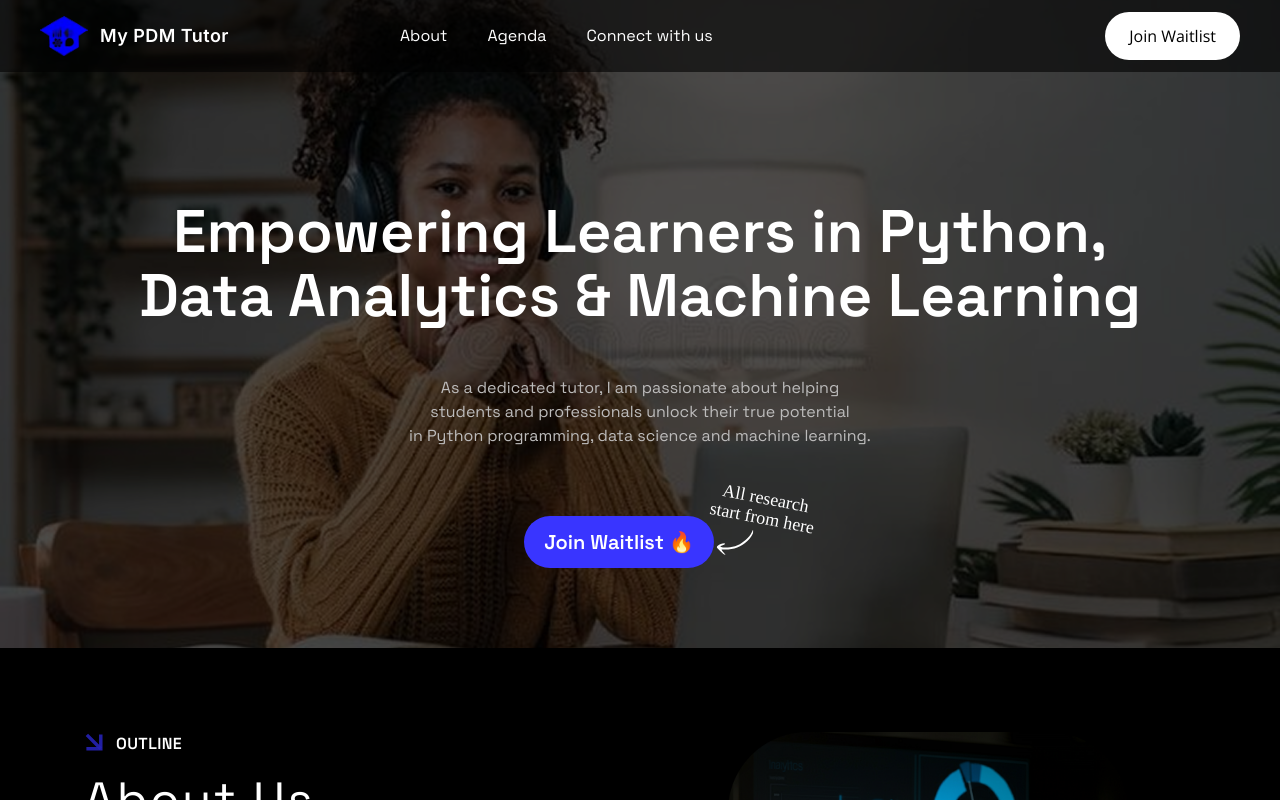
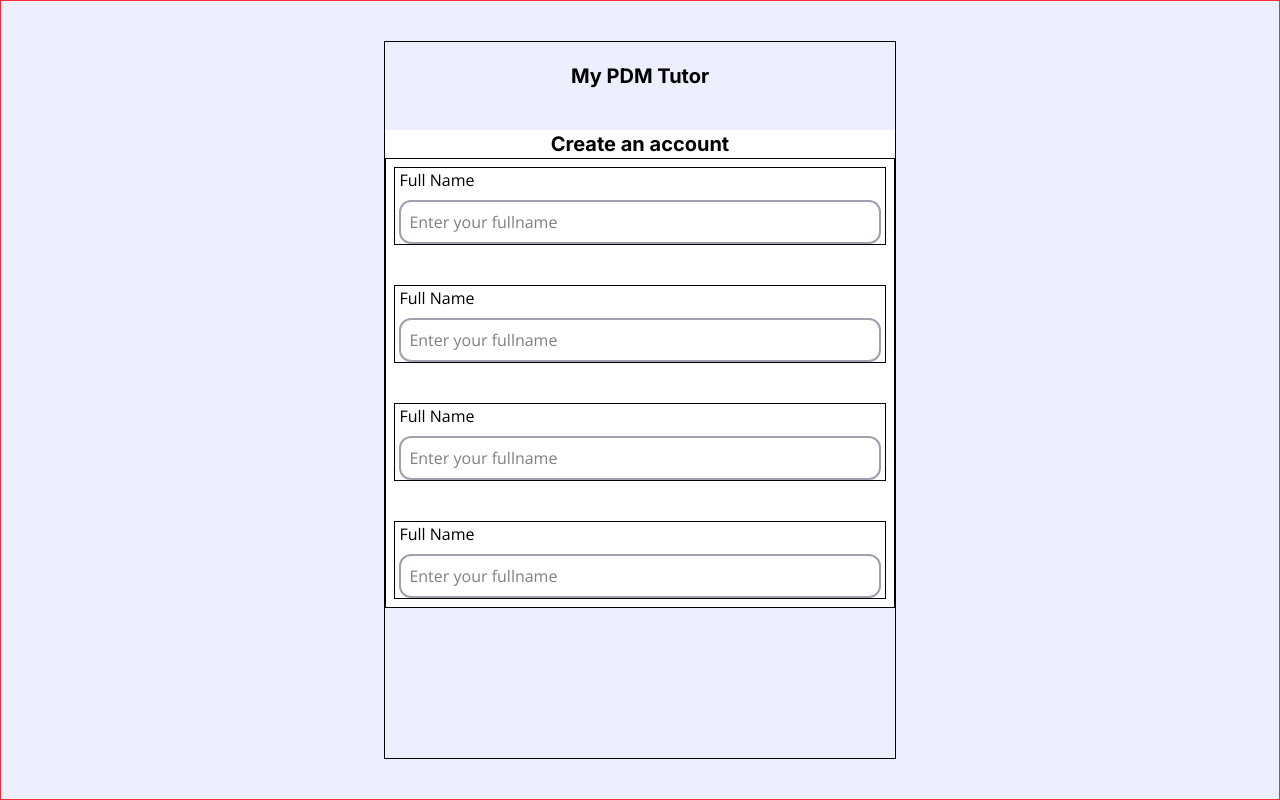
Before and after one commit to PhoinixTechnologies/pdm, a React (Vite) app: page /join in a window 1280 px wide. Shown: the top 800 px of the page. Built offline with nearby package versions, Linux system fonts and the light colour scheme; a web font is replaced by a local one.

Commit message:
React-router created for join waitlist but react link not done

```diff
--- a/package.json
+++ b/package.json
@@ -13,6 +13,7 @@
     "@tailwindcss/vite": "^4.1.4",
     "react": "^19.0.0",
     "react-dom": "^19.0.0",
+    "react-router-dom": "^5.3.4",
     "tailwindcss": "^4.1.4"
   },
   "devDependencies": {
--- a/src/Agenda.jsx
+++ b/src/Agenda.jsx
@@ -1,8 +1,8 @@
 import about from './img/agenda.png'
 const Agenda = () => {
     return (
-      <div className='bg-black  p-20 px-10  md:max-lg:px-10 pb-0 md:pb-20 md:py-40 flex flex-col h-fit gap-70 mt-30 md:mt-10 ' id='Agenda'>
-            <div className='flex justify-center items-center h-max relative'>
+      <div className='bg-black  p-20 px-10  md:max-lg:px-10 pb-0 md:pb-20 md:py-40 flex flex-col h-fit gap-70 mt-30 md:mt-0 ' id='Agenda'>
+            <div className='flex justify-center items-center h-max relative border md:pt-10'>
                 <div className="w-[630px] h-[629px] flex-shrink-0 rounded-[630px] border-[3px] border-dashed border-[#0D0F2B] opacity-90 bg-[#060714] flex justify-center items-center">
                     <div className="w-[818px] h-[817px] flex-shrink-0 rounded-[818px] border-[3px] border-solid border-[#0D0F2B] opacity-80 bg-[#060714] flex justify-center items-center">
                         <div className="w-[990px] h-[989px] flex-shrink-0 rounded-[990px] border-[3px] border-dashed border-[#0D0F2B] opacity-70 bg-[#060714] flex justify-center items-center">
--- a/src/App.jsx
+++ b/src/App.jsx
@@ -1,22 +1,39 @@
-
 import Home from './Home';
 import About from './aboutus';
 import Agenda from './Agenda';
 import Connect from './connect';
 import Foot from './footer';
+import { BrowserRouter as Router, Route, Switch } from 'react-router-dom';
+import Join from './pages/JoinWait';
+
 
 function App() {
   // const likes =  50;
   // const link = "https://www.google.com";
   return (
-    <div className='content w-100vw bg-black overflow-hidden scroll-smooth'>
+    <Router>
+      <div className='content w-100vw  overflow-hidden scroll-smooth'>
+       <Switch>
+          <Route exact path ="/">
             <Home />
             <About/>
             <Agenda/>
             <Connect/>
             <Foot/>
+          </Route>
+          <div className='bg-[#EDEFFE] h-screen flex justify-center border border-red-500 items-center'>
+          <Route path ="/join">
+              <Join/>
+          </Route>
+          </div>
+        </Switch>
+
+
+
+
 
       </div>
+    </Router>
   );
 }
 
--- /dev/null
+++ b/src/pages/JoinWait.jsx
@@ -0,0 +1,31 @@
+const Join = () => {
+    return (
+        <div className='border w-[40%] h-[90%] flex flex-col gap-y-10 items-center py-5'>
+            <h1 className='font-bold font-logo text-xl'>My PDM Tutor</h1>
+            <div className=' bg-white w-full  flex flex-col'>
+                <h1 className='font-bold font-logo text-xl self-center'>Create an account</h1>
+                <form action="" className='p-2 gap-y-10 flex flex-col border'>
+                   <div className='flex flex-col px-1 gap-2 border'>
+                        <label htmlFor="">Full Name</label>
+                        <input type="text" className="w-full outline-none bg-transparent  border-2 py-2 px-2 rounded-xl  border-[#9EA2AE]"placeholder="Enter your fullname"/>
+                   </div>
+                   <div className='flex flex-col px-1 gap-2 border'>
+                        <label htmlFor="">Full Name</label>
+                        <input type="text" className="w-full outline-none bg-transparent  border-2 py-2 px-2 rounded-xl  border-[#9EA2AE]"placeholder="Enter your fullname"/>
+                   </div>
+                   <div className='flex flex-col px-1 gap-2 border'>
+                        <label htmlFor="">Full Name</label>
+                        <input type="text" className="w-full outline-none bg-transparent  border-2 py-2 px-2 rounded-xl  border-[#9EA2AE]"placeholder="Enter your fullname"/>
+                   </div>
+                   <div className='flex flex-col px-1 gap-2 border'>
+                        <label htmlFor="">Full Name</label>
+                        <input type="text" className="w-full outline-none bg-transparent  border-2 py-2 px-2 rounded-xl  border-[#9EA2AE]"placeholder="Enter your fullname"/>
+                   </div>
+
+                </form>
+            </div>
+        </div>
+     );
+}
+
+export default Join;
```
Also changed, not shown: 1 other file (tests, documents, lock files or other folders). Lines whose indentation alone changed are shown as unchanged.
